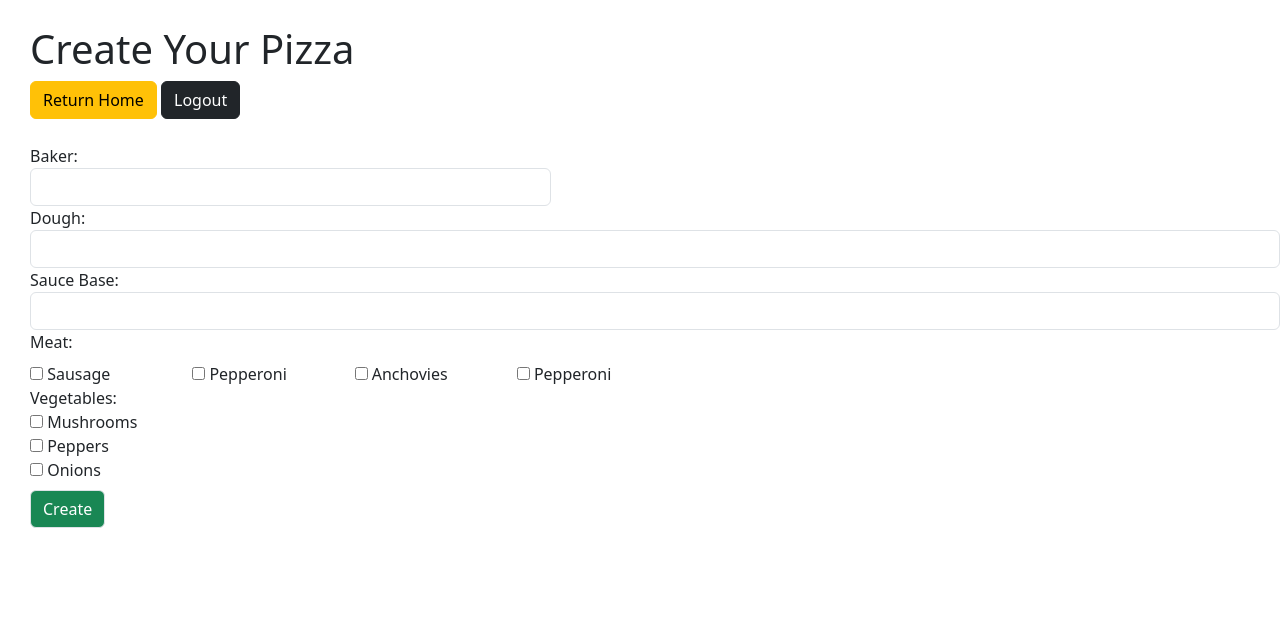
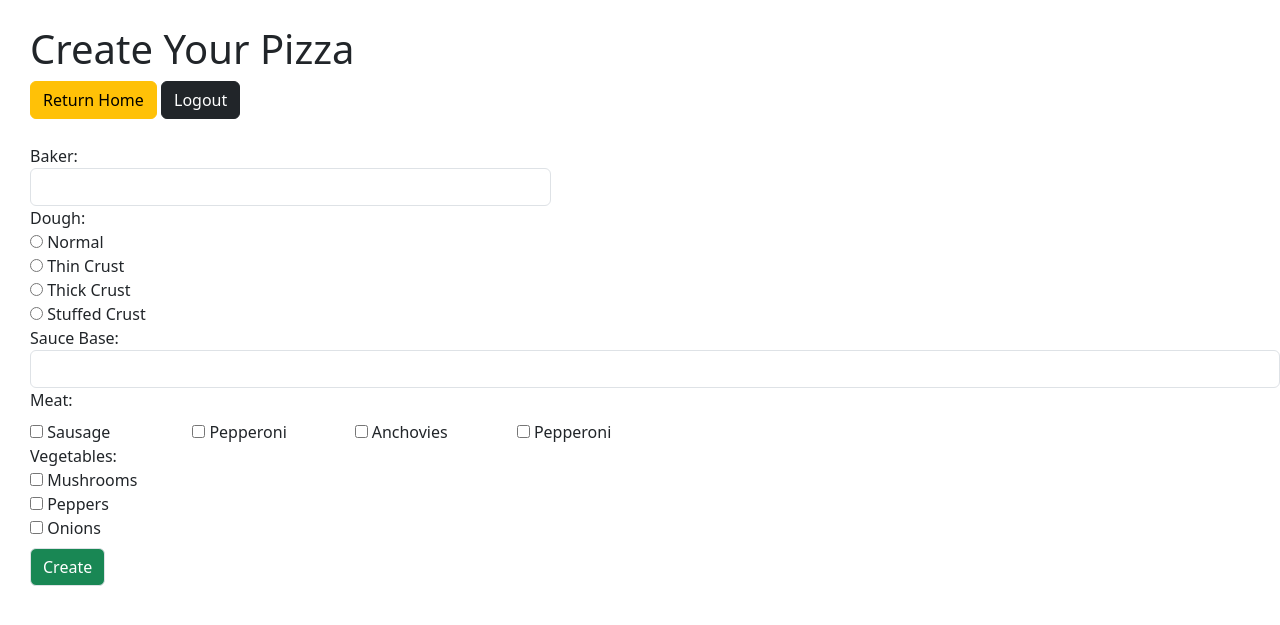
Before and after one commit to TristanT8/pizzaPlanet, a Flask app: page /new/pizza in a window 1280 px wide. Shown: the top 625 px of the page. Run offline with Flask 3, Linux system fonts and the light colour scheme; the visitor is signed in with stand-in values (Sample User, id 1).

Commit message:
Adjusted models

```diff
--- a/pizza_planet/flask_app/templates/new_pizza.html
+++ b/pizza_planet/flask_app/templates/new_pizza.html
@@ -38,8 +38,11 @@
                     <input type="text" name="baker" id="baker" class="form-control">
                 </div>
                 <div>
-                    <label for="dough">Dough:</label>
-                    <input type="text" name="dough" id="dough" class="form-control">
+                    <label for="dough">Dough:</label><br>
+                    <input type="radio" name="dough" value="other"> Normal<br>
+                    <input type="radio" name="dough" value="thin-crust"> Thin Crust<br>
+                    <input type="radio" name="dough" value="thick-crust"> Thick Crust<br>
+                    <input type="radio" name="dough" value="stuffed-crust"> Stuffed Crust<br>
                 </div>
                 <div>
                     <label for="sauce_base">Sauce Base:</label>
```
